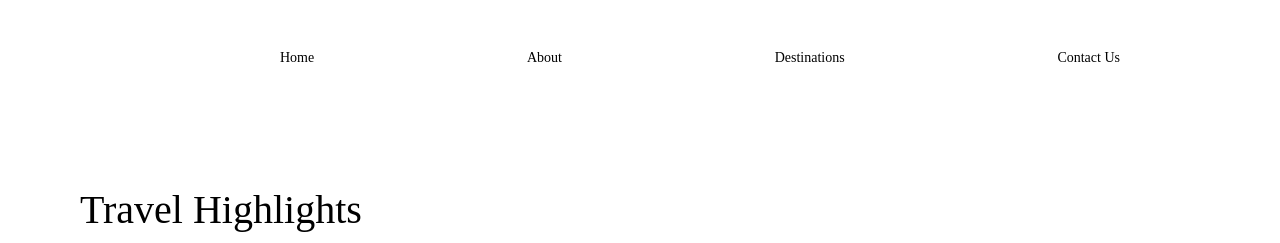
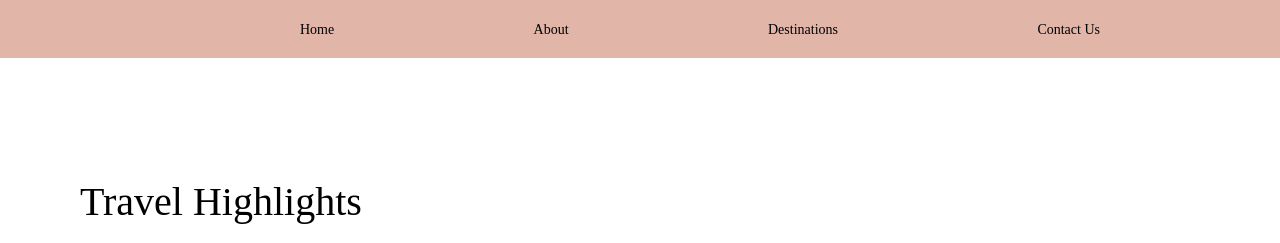
Before and after one commit to Michelle-Wong123/Japan-Website, a plain HTML site: page highlights.html in a window 1280 px wide. Shown: the top 243 px of the page. Drawn offline with Linux system fonts and the light colour scheme.

Commit message:
Add files via upload

```diff
--- a/highlights.html
+++ b/highlights.html
@@ -8,6 +8,7 @@
     <title>Travel Highlights</title>
 </head>
 <body>
+    <header>
         <nav>
             <ul id="nav-links">
                 <li><a href="./index.html">Home</a></li>
@@ -16,6 +17,7 @@
                 <li><a href="./contact.html">Contact Us</a></li>
             </ul>
         </nav>
+    </header>
     <div id="header">
         <p>Travel Highlights</p>
     </div>
--- a/static/css/highlights.css
+++ b/static/css/highlights.css
@@ -10,11 +10,16 @@
     font-family: HK-Grotesk Light;
     src: url('../fonts/HKGrotesk-Light.otf');
 }
+header nav {
+    fill-opacity: inherit;
+    background-color: #e1b5a8;
+}
 
-nav {
-    flex: 0 1 auto;
+ nav {
+    /* flex: 0 1 auto;
     display: flex;
-    margin-top: 3rem;
+    margin-top: 3rem; */
+    padding: 20px;
 }
 
 nav span {
```
Also changed, not shown: destinations.html (+3 -3 lines). Lines whose indentation alone changed are shown as unchanged.
